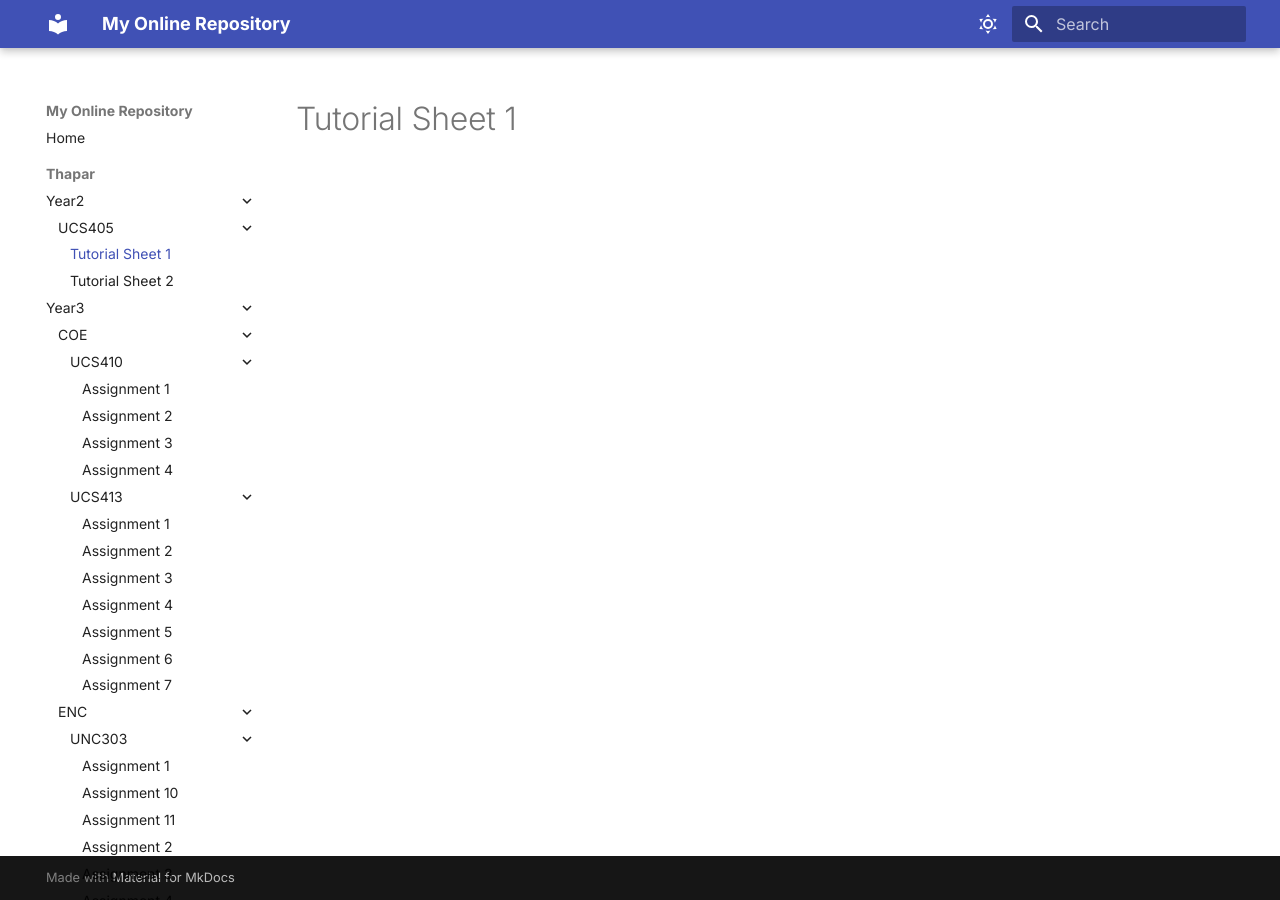
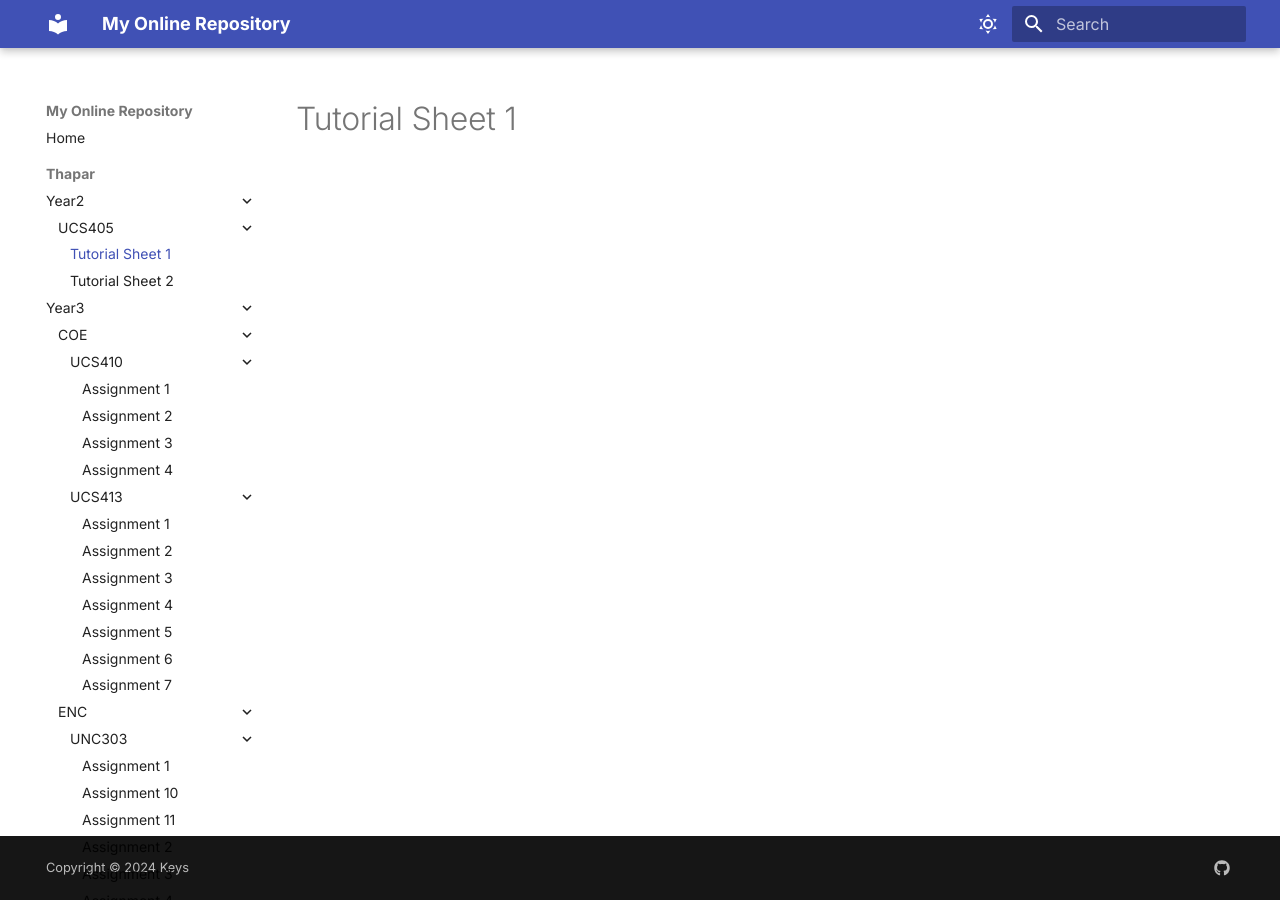
Before and after one commit to keys-i/eRepo, an MkDocs documentation site: the page built from wiki/Thapar/Year2/UCS405/TutorialSheet1.md, in a window 1280 px wide. Built offline with MkDocs 1.6.1 and Material for MkDocs 9.7.7, drawn with Linux system fonts in a browser that asks for light colours.

Commit message:
added a custom footer

```diff
--- a/mkdocs.yml
+++ b/mkdocs.yml
@@ -35,6 +35,14 @@
     - search.highlight # Highlights search terms in results
     - search.share # Allows sharing of search results
     - search.suggest # Provides search suggestions
+
+copyright: Copyright &copy; 2024 Keys
+extra:
+  generator: false
+  social:
+    - icon: fontawesome/brands/github
+      link: https://github.com/keys-i
+      name: My Github
 
 # Markdown Extensions
 markdown_extensions:
```
